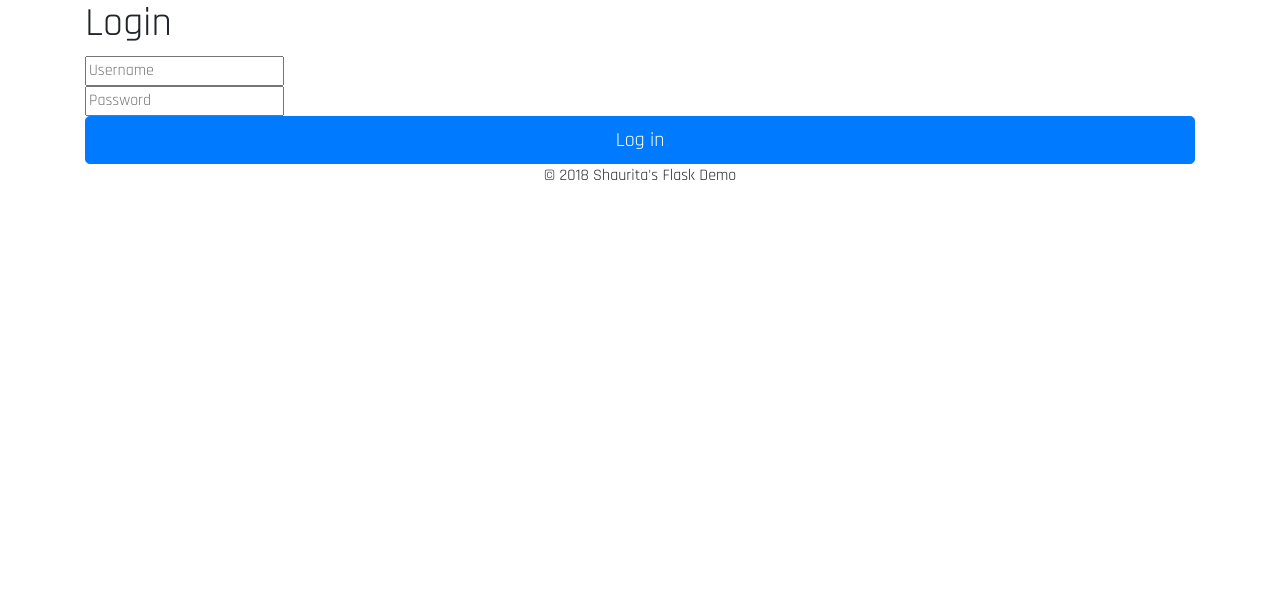
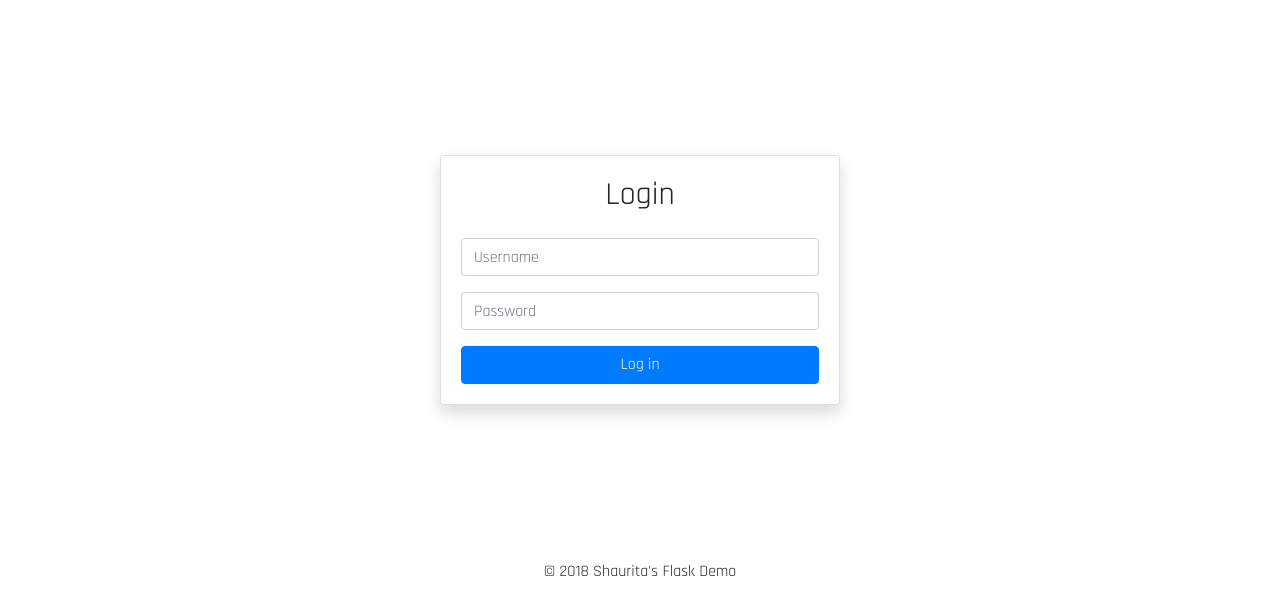
Before and after one commit to sdhutchins/flask-demo, a Flask app: page / in a window 1280 px wide. Shown: the top 615 px of the page. Run offline with Flask 3, Linux system fonts and the light colour scheme; some libraries are stand-ins or nearby versions.

Commit message:
Add login box.

```diff
--- a/app/templates/login.html
+++ b/app/templates/login.html
@@ -1,55 +1,32 @@
 {% extends "base.html" %}
 {% block title %}Login{% endblock %}
+{% block navbar %}{% endblock %}
 {% block body %}
-{% if session['logged_in'] %}
+<div class="d-flex justify-content-center align-items-center" style="min-height: 70vh;">
+  <div class="card shadow" style="width: 100%; max-width: 400px;">
+    <div class="card-body">
+      {% if session.get('logged_in') %}
+      <div class="text-center">
         <p>You're logged in already!</p>
+      </div>
       {% else %}
+      <h2 class="card-title text-center mb-4">Login</h2>
+      <form action="{{ url_for('main.login') }}" method="POST">
         {% if error %}
-<form action="/login" method="POST">
-    <div class="login">
-        <div class="login-screen">
-            <div class="app-title">
-    				<h1>Login</h1>
+        <div class="alert alert-danger" role="alert">
+          <strong>Error:</strong> {{ error }}
         </div>
-            <div class="login-form">
-                <div class="control-group">
-                    <p>
-                        <input type="username" name="username" placeholder="Username">
-                    </p>
+        {% endif %}
+        <div class="form-group mb-3">
+          <input type="text" name="username" class="form-control" placeholder="Username" required>
         </div>
-                <div class="control-group">
-                    <p>
-                        <input type="password" name="password" placeholder="Password">
-                    </p>
+        <div class="form-group mb-3">
+          <input type="password" name="password" class="form-control" placeholder="Password" required>
         </div>
-                <p>
-                    <input type="submit" value="Log in" class="btn btn-primary btn-lg btn-block">
-                </p>
-                <br>
-                <p class=error><strong>Error:</strong> {{ error }}</p>
+        <button type="submit" class="btn btn-primary btn-block">Log in</button>
+      </form>
+      {% endif %}
     </div>
   </div>
 </div>
-  </form>
-  {% else %}
-<form action="/login" method="POST">
-    <div class="login">
-        <div class="login-screen">
-            <div class="app-title">
-    				<h1>Login</h1>
-    			</div>
-            <div class="login-form">
-                <div class="control-group">
-                        <input type="username" name="username" placeholder="Username">
-                </div>
-                <div class="control-group">
-                        <input type="password" name="password" placeholder="Password">
-                </div>
-                    <input type="submit" value="Log in" class="btn btn-primary btn-lg btn-block">
-            </div>
-        </div>
-    </div>
-  </form>
-  {% endif %}
-{% endif %}
 {% endblock %}
```
Lines whose indentation alone changed are shown as unchanged.
